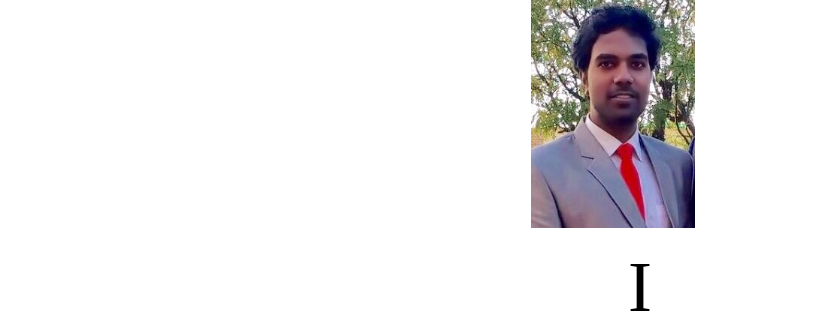
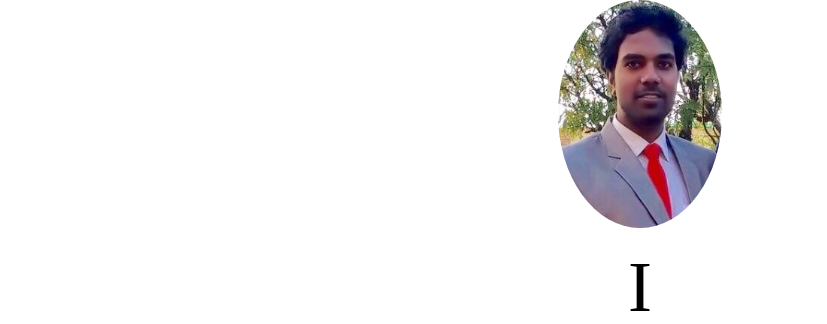
Before and after one commit to write2dinesh/mywebsite, a plain HTML site: page index.html in a window 1280 px wide. Shown: the top 324 px of the page, without its empty margins (0-827 px from the left). Drawn offline with Linux system fonts and the light colour scheme; a web font is replaced by a local one.

Commit message:
Update style.css

```diff
--- a/style.css
+++ b/style.css
@@ -1,6 +1,6 @@
 
 /** By default, use the local font and then fallback to web font. **/
-body,div {
+body,div,img {
   font-family: 'Segoe UI Local', 'Segoe UI Web (West European)';
         max-width: max-content;
         margin: auto;
@@ -11,6 +11,13 @@ body,div {
 body:not(*:root) {
   font-family: 'Segoe UI Web (West European)';
   background-color: #fff;
+}
+.center
+{
+text-align: center;
+}
+img.radius {
+  border-radius: 50%;
 }
 
 .example {
```
